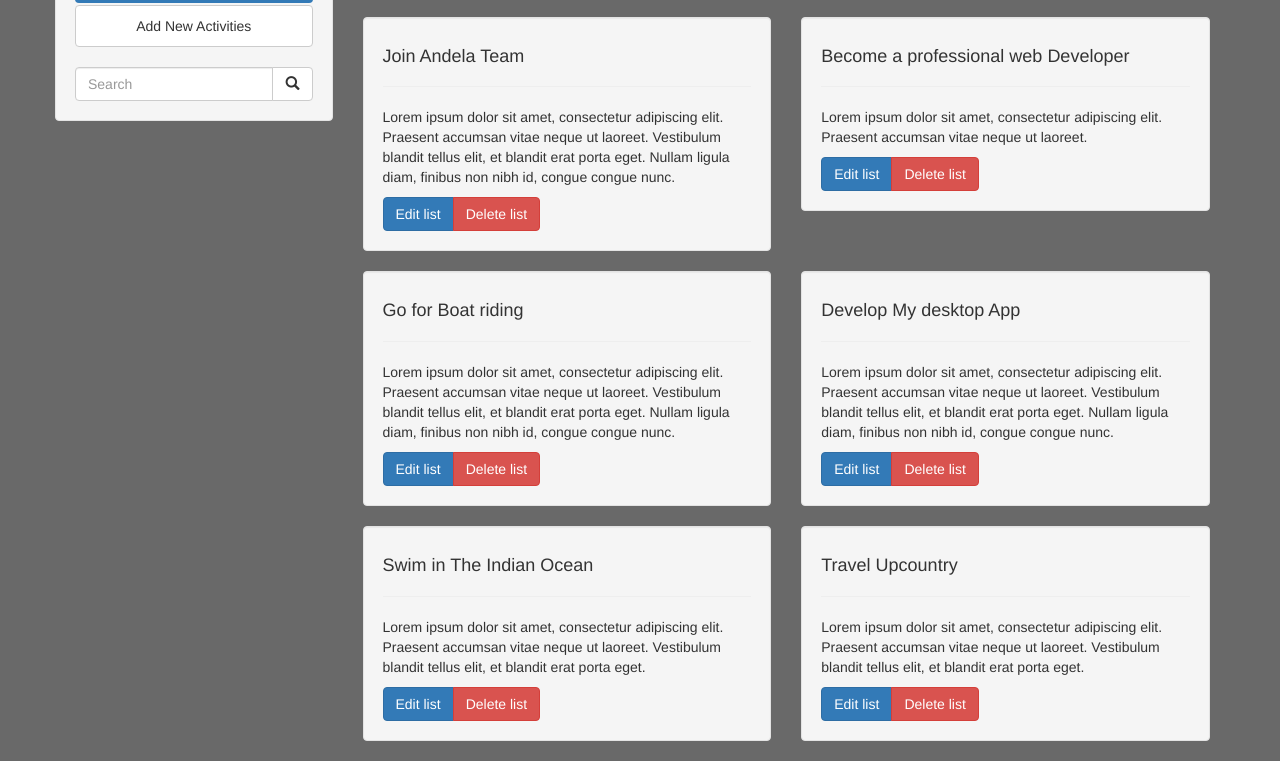
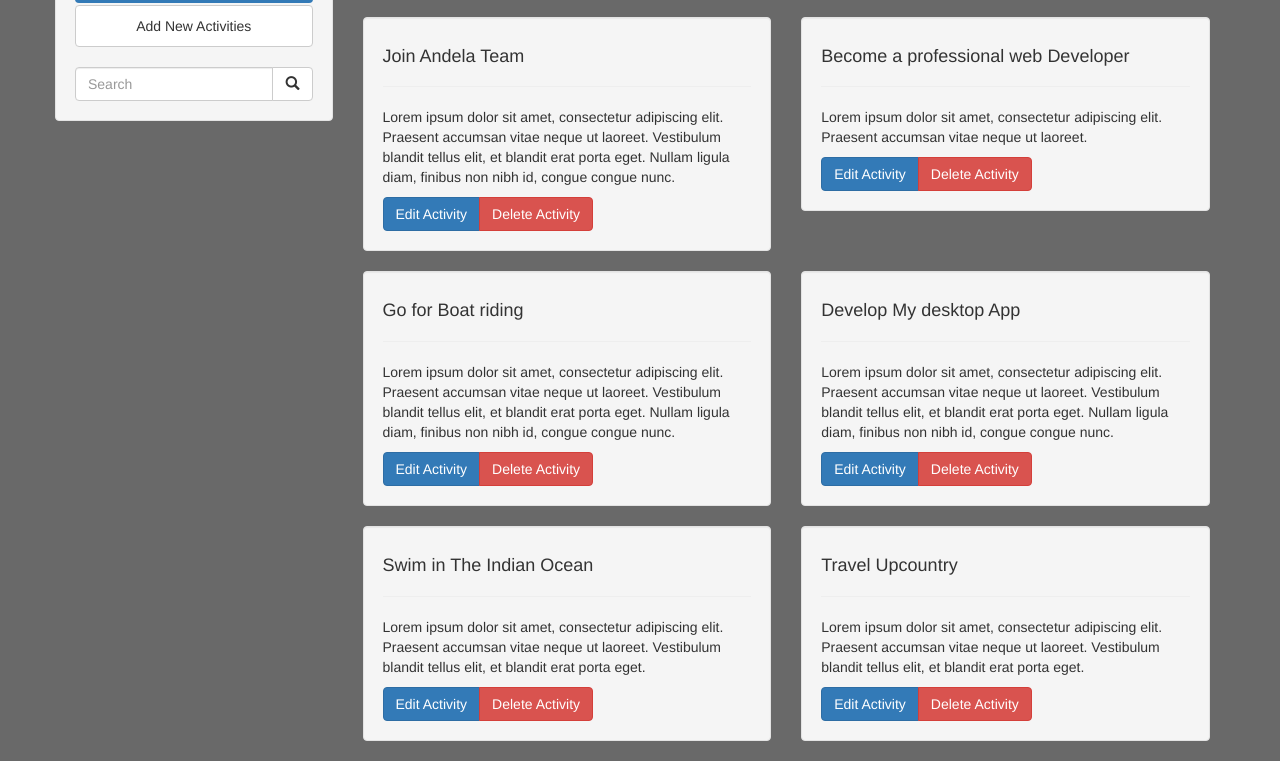
Before and after one commit to james947/Bucket-list-app, a plain HTML site: page bucketlist.html in a window 1280 px wide. Shown: the part 215-976 px from the top of the page. Drawn offline with Linux system fonts and the light colour scheme.

Commit message:
changed list to activity

```diff
--- a/bucketlist.html
+++ b/bucketlist.html
@@ -75,8 +75,8 @@
             <hr>
             <p>Lorem ipsum dolor sit amet, consectetur adipiscing elit. Praesent accumsan vitae neque ut laoreet. Vestibulum blandit tellus elit, et blandit erat porta eget. Nullam ligula diam, finibus non nibh id, congue congue nunc.</p>
               <div class="btn-group">
-                 <button class="btn btn-primary">Edit list</button>
-                  <button class="btn btn-danger">Delete list</button>
+                 <button class="btn btn-primary">Edit Activity</button>
+                  <button class="btn btn-danger">Delete Activity</button>
               </div>
           </div>
         </div>
@@ -87,8 +87,8 @@
             <hr>
             <p>Lorem ipsum dolor sit amet, consectetur adipiscing elit. Praesent accumsan vitae neque ut laoreet.</p>
             <div class="btn-group">
-                 <button class="btn btn-primary">Edit list</button>
-                  <button class="btn btn-danger">Delete list</button>
+                 <button class="btn btn-primary">Edit Activity</button>
+                  <button class="btn btn-danger">Delete Activity</button>
               </div>
           </div>
         </div>
@@ -103,8 +103,8 @@
             <p>Lorem ipsum dolor sit amet, consectetur adipiscing elit. Praesent accumsan vitae neque ut laoreet. Vestibulum blandit tellus elit, et blandit erat porta eget. Nullam ligula diam, finibus non nibh id, congue congue nunc.</p>
 
             <div class="btn-group">
-                 <button class="btn btn-primary">Edit list</button>
-                  <button class="btn btn-danger">Delete list</button>
+                 <button class="btn btn-primary">Edit Activity</button>
+                  <button class="btn btn-danger">Delete Activity</button>
               </div>
           </div>
         </div>
@@ -116,8 +116,8 @@
             <p>Lorem ipsum dolor sit amet, consectetur adipiscing elit. Praesent accumsan vitae neque ut laoreet. Vestibulum blandit tellus elit, et blandit erat porta eget. Nullam ligula diam, finibus non nibh id, congue congue nunc.</p>
 
             <div class="btn-group">
-                 <button class="btn btn-primary">Edit list</button>
-                  <button class="btn btn-danger">Delete list</button>
+                 <button class="btn btn-primary">Edit Activity</button>
+                  <button class="btn btn-danger">Delete Activity</button>
               </div>
           </div>
         </div>
@@ -131,8 +131,8 @@
             <p>Lorem ipsum dolor sit amet, consectetur adipiscing elit. Praesent accumsan vitae neque ut laoreet. Vestibulum blandit tellus elit, et blandit erat porta eget.</p>
 
             <div class="btn-group">
-                 <button class="btn btn-primary">Edit list</button>
-                  <button class="btn btn-danger">Delete list</button>
+                 <button class="btn btn-primary">Edit Activity</button>
+                  <button class="btn btn-danger">Delete Activity</button>
               </div>
 
           </div>
@@ -145,8 +145,8 @@
                <p>Lorem ipsum dolor sit amet, consectetur adipiscing elit. Praesent accumsan vitae neque ut laoreet. Vestibulum blandit tellus elit, et blandit erat porta eget.</p>
 
                 <div class="btn-group">
-                 <button class="btn btn-primary">Edit list</button>
-                  <button class="btn btn-danger">Delete list</button>
+                 <button class="btn btn-primary">Edit Activity</button>
+                  <button class="btn btn-danger">Delete Activity</button>
                </div>
 
           </div>
```
